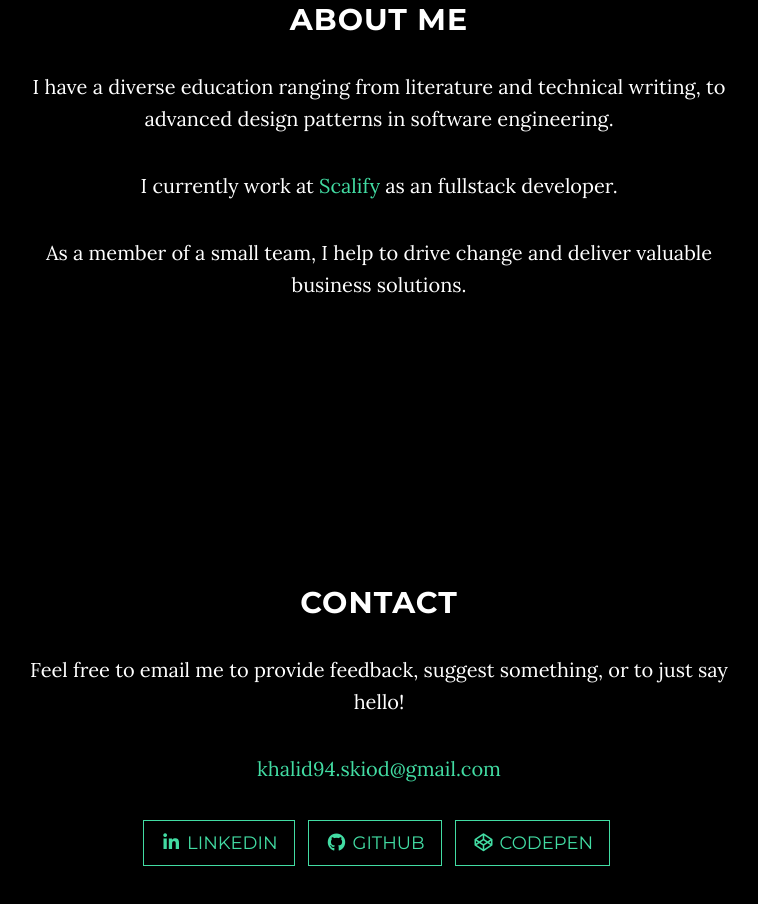
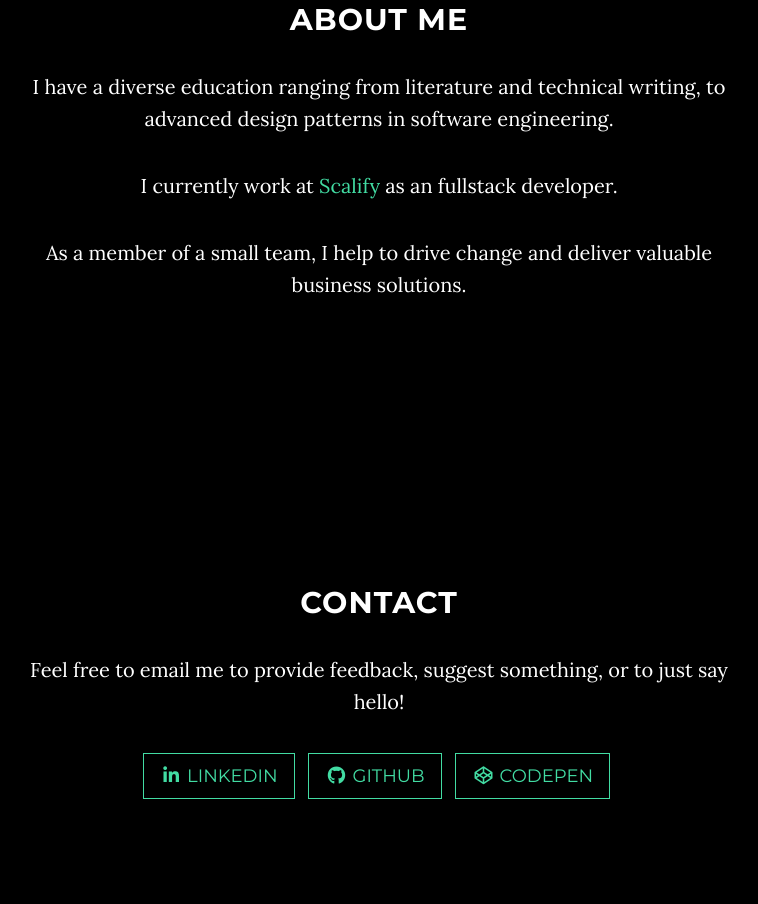
Before and after one commit to skiod/skiod.github.io, a plain HTML site: page index.html in a window 1280 px wide. Shown: the part 1047-1951 px from the top of the page, without its empty margins (261-1019 px from the left). Drawn offline with nearby package versions, Linux system fonts and the light colour scheme.

Commit message:
Update index.html

```diff
--- a/index.html
+++ b/index.html
@@ -426,7 +426,6 @@
             <div class="col-lg-8 col-lg-offset-2">
                 <h2>Contact</h2>
                 <p>Feel free to email me to provide feedback, suggest something, or to just say hello!</p>
-                <p><a href="mailto:khalid94.skiod@gmail.com">khalid94.skiod@gmail.com</a>
                 </p>
                 <ul class="list-inline banner-social-buttons">
                     <li>
```
